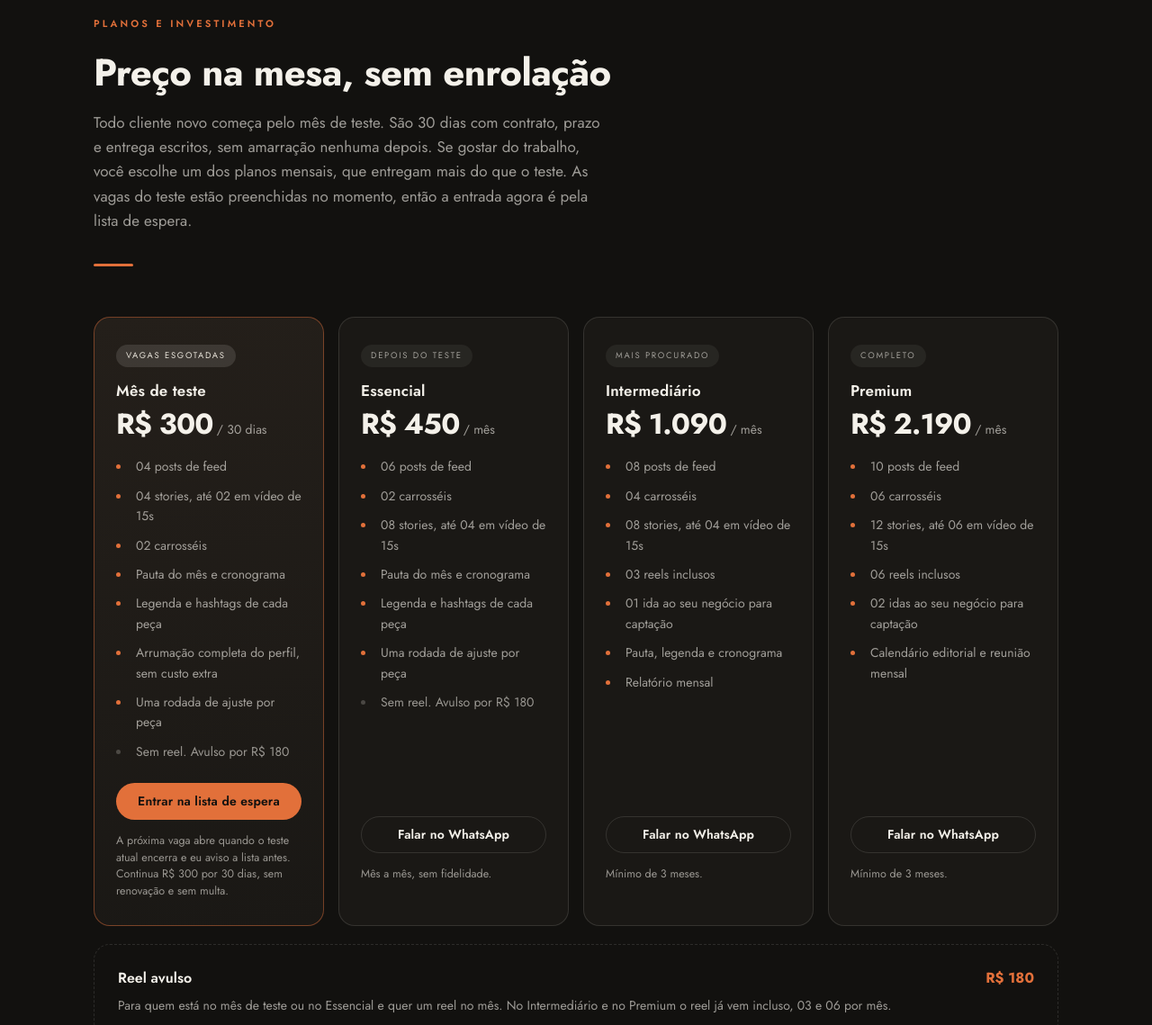
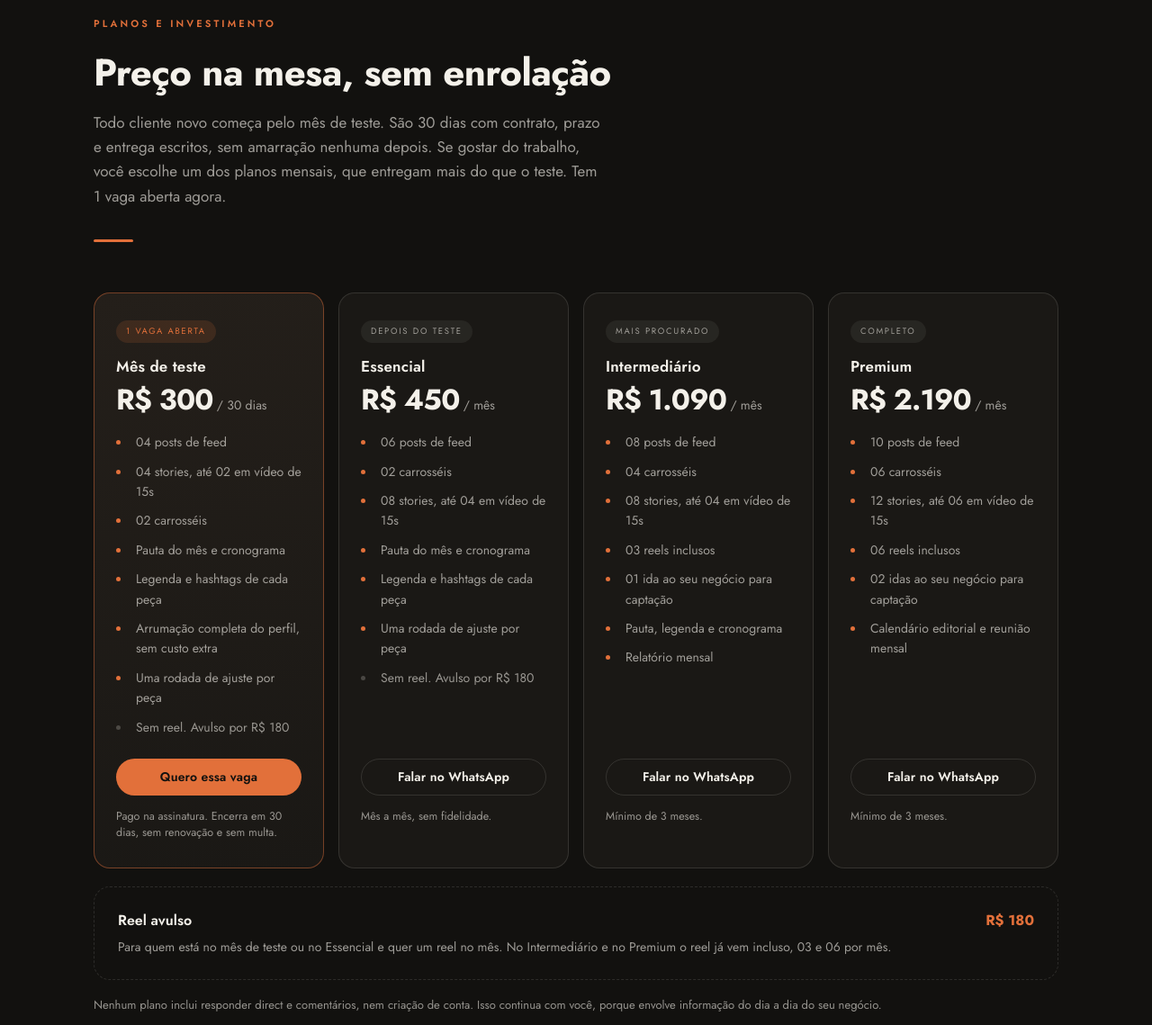
Before and after one commit to eurenanmkt/eurenanmkt.github.io, a plain HTML site: page index.html in a window 1280 px wide. Shown: the part 1600-2739 px from the top of the page at 90% size. Drawn offline with Linux system fonts and the light colour scheme.

Commit message:
Mes de teste: 1 vaga aberta

```diff
--- a/index.html
+++ b/index.html
@@ -368,14 +368,14 @@ footer{border-top:1px solid var(--line);padding:48px 0 40px}
     <div class="sec-head">
       <div class="kicker">Planos e investimento</div>
       <h2>Preço na mesa, sem enrolação</h2>
-      <p class="lead">Todo cliente novo começa pelo mês de teste. São 30 dias com contrato, prazo e entrega escritos, sem amarração nenhuma depois. Se gostar do trabalho, você escolhe um dos planos mensais, que entregam mais do que o teste. As vagas do teste estão preenchidas no momento, então a entrada agora é pela lista de espera.</p>
+      <p class="lead">Todo cliente novo começa pelo mês de teste. São 30 dias com contrato, prazo e entrega escritos, sem amarração nenhuma depois. Se gostar do trabalho, você escolhe um dos planos mensais, que entregam mais do que o teste. Tem 1 vaga aberta agora.</p>
       <div class="rule"></div>
     </div>
 
     <div class="plans">
 
       <div class="plan hl">
-        <span class="tag full">Vagas esgotadas</span>
+        <span class="tag">1 vaga aberta</span>
         <h3>Mês de teste</h3>
         <div class="price">R$ 300<small> / 30 dias</small></div>
         <ul class="list">
@@ -388,8 +388,8 @@ footer{border-top:1px solid var(--line);padding:48px 0 40px}
           <li>Uma rodada de ajuste por peça</li>
           <li class="off">Sem reel. Avulso por R$ 180</li>
         </ul>
-        <a class="btn btn-p" href="https://wa.me/5567998581214?text=Oi%20Renan%21%20Vim%20pelo%20site%20e%20quero%20entrar%20na%20lista%20de%20espera%20do%20m%C3%AAs%20de%20teste." target="_blank" rel="noopener">Entrar na lista de espera</a>
-        <p class="note">A próxima vaga abre quando o teste atual encerra e eu aviso a lista antes. Continua R$ 300 por 30 dias, sem renovação e sem multa.</p>
+        <a class="btn btn-p" href="https://wa.me/5567998581214?text=Oi%20Renan%21%20Vim%20pelo%20site%20e%20quero%20a%20vaga%20do%20m%C3%AAs%20de%20teste." target="_blank" rel="noopener">Quero essa vaga</a>
+        <p class="note">Pago na assinatura. Encerra em 30 dias, sem renovação e sem multa.</p>
       </div>
 
       <div class="plan">
```
